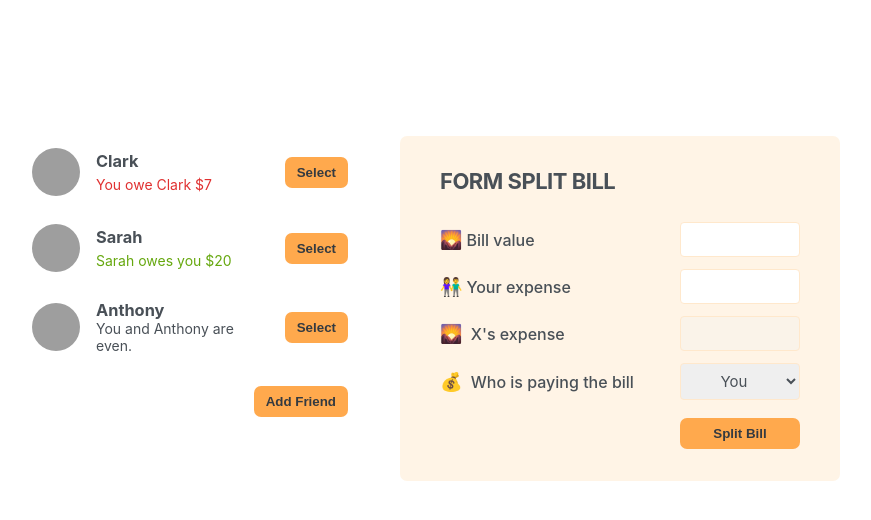
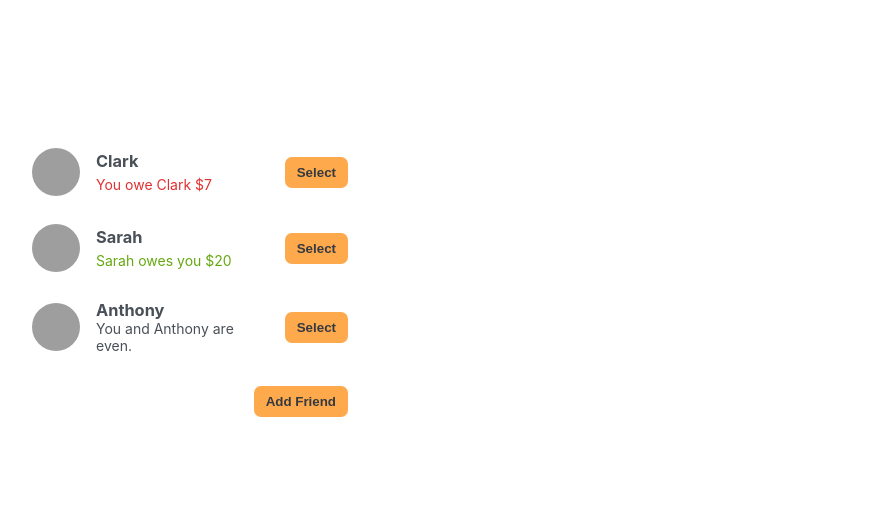
Before and after one commit to wangwiitao/Eat_N_Split, a React (Create React App) app: page / in a window 1280 px wide. Shown: the top 520 px of the page, without its empty margins (210-1081 px from the left). Built offline with nearby package versions, Linux system fonts and the light colour scheme; grey boxes are pictures that could not be loaded.

Commit message:
selet friend

```diff
--- a/src/App.js
+++ b/src/App.js
@@ -24,6 +24,8 @@
   const [friends, setFriends] = useState(initialFriends);
   const [showAddFriend, setShowAddFriend] = useState(false);
 
+  const [selectedFriend, setSelectedFriend] = useState(null);
+
   function handleShowAddFriend() {
     setShowAddFriend((show) => !show);
   }
@@ -32,10 +34,20 @@
     setFriends((friends) => [...friends, friend]);
     setShowAddFriend(false);
   }
+
+  function handleSelection(friend) {
+    setSelectedFriend((cur)=>
+      cur?.id === friend?.id ? null : friend);
+    setShowAddFriend(false);
+  }
   return (
     <div className="app">
       <div className="sidebar">
-        <FriendList friends={friends} />
+        <FriendList
+          friends={friends}
+          onSelection={handleSelection}
+          selectedFriend={selectedFriend}
+        />
         <FormAddFriend
           showAddFriend={showAddFriend}
           onAddFriend={handleAddFriend}
@@ -44,24 +56,30 @@
           {showAddFriend ? "Close" : "Add Friend"}
         </Button>
       </div>
-      <FormSplitBill />
+      {selectedFriend && <FormSplitBill selectedFriend={selectedFriend} />}
     </div>
   );
 }
 
-function FriendList({ friends }) {
+function FriendList({ friends, onSelection, selectedFriend }) {
   return (
     <ul>
       {friends.map((friend) => (
-        <Friend friend={friend} key={friend.id} />
+        <Friend
+          friend={friend}
+          key={friend.id}
+          onSelection={onSelection}
+          selectedFriend={selectedFriend}
+        />
       ))}
     </ul>
   );
 }
 
-function Friend({ friend }) {
+function Friend({ friend, onSelection, selectedFriend }) {
+  const isSelected = selectedFriend?.id === friend.id;
   return (
-    <li>
+    <li className={isSelected ? "selected" : ""}>
       <img src={friend.image} alt={friend.name} />
       <h3>{friend.name}</h3>
       {friend.balance < 0 && (
@@ -75,7 +93,11 @@
         </p>
       )}
       {friend.balance === 0 && <p>You and {friend.name} are even.</p>}
-      <Button>Select</Button>
+      <Button
+        onClick={() => onSelection(friend)}
+      >
+        {isSelected ? "Close" : "Select"}
+      </Button>
     </li>
   );
 }
@@ -125,23 +147,23 @@
   );
 }
 
-function FormSplitBill() {
+function FormSplitBill({ selectedFriend }) {
   return (
     <form className="form-split-bill">
-      <h2>Form Split Bill</h2>
+      <h2>Form Split Bill With {selectedFriend.name}</h2>
       <label>🌄Bill value </label>
       <input type="text" />
 
       <label>👫Your expense</label>
       <input type="text" />
 
-      <label>🌄 X's expense</label>
+      <label>🌄 {selectedFriend.name}'s expense</label>
       <input type="text" disabled />
 
       <label>💰 Who is paying the bill</label>
       <select>
         <option value="you">You</option>
-        <option value="x">X</option>
+        <option value="x">{selectedFriend.name} </option>
       </select>
 
       <Button>Split Bill</Button>
```
